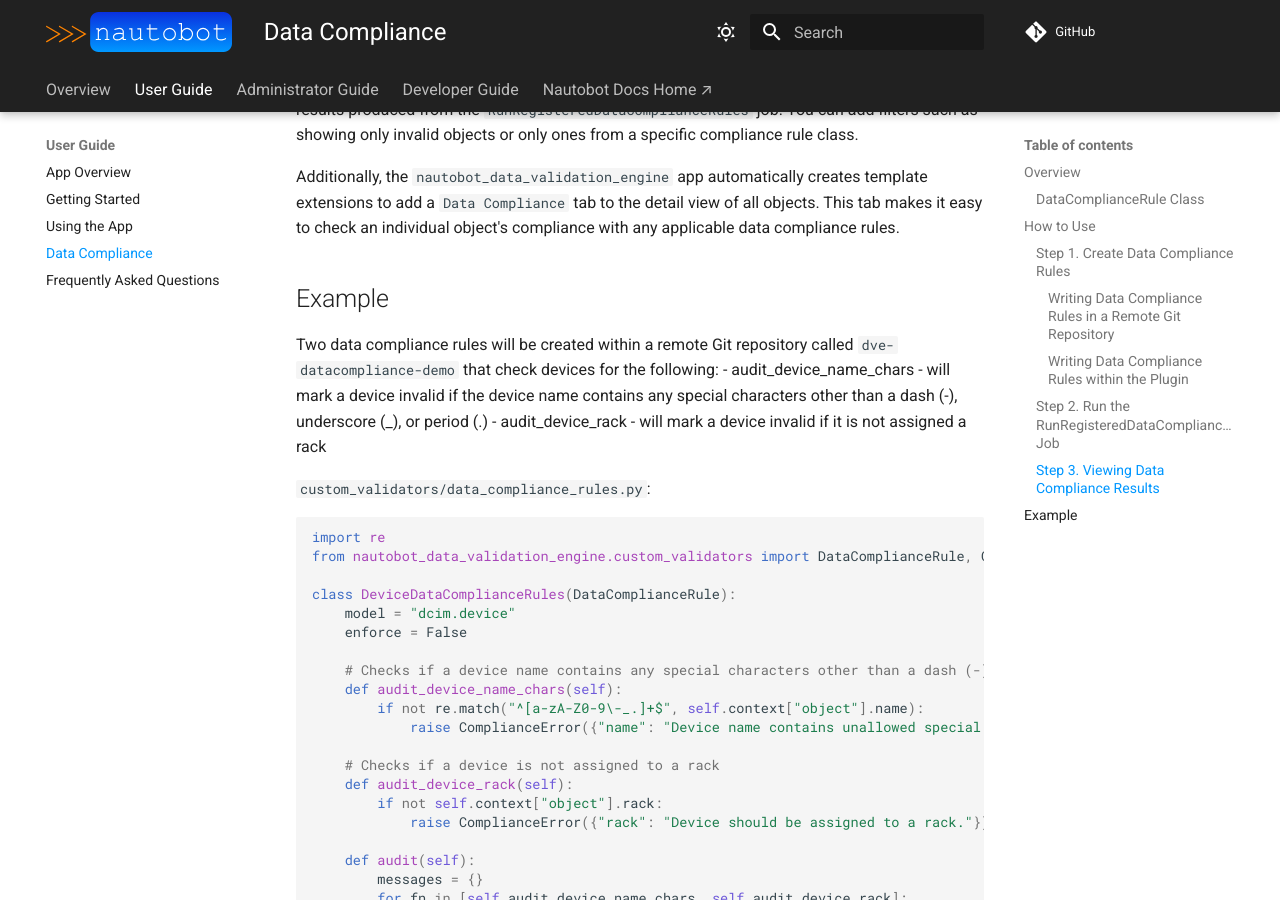
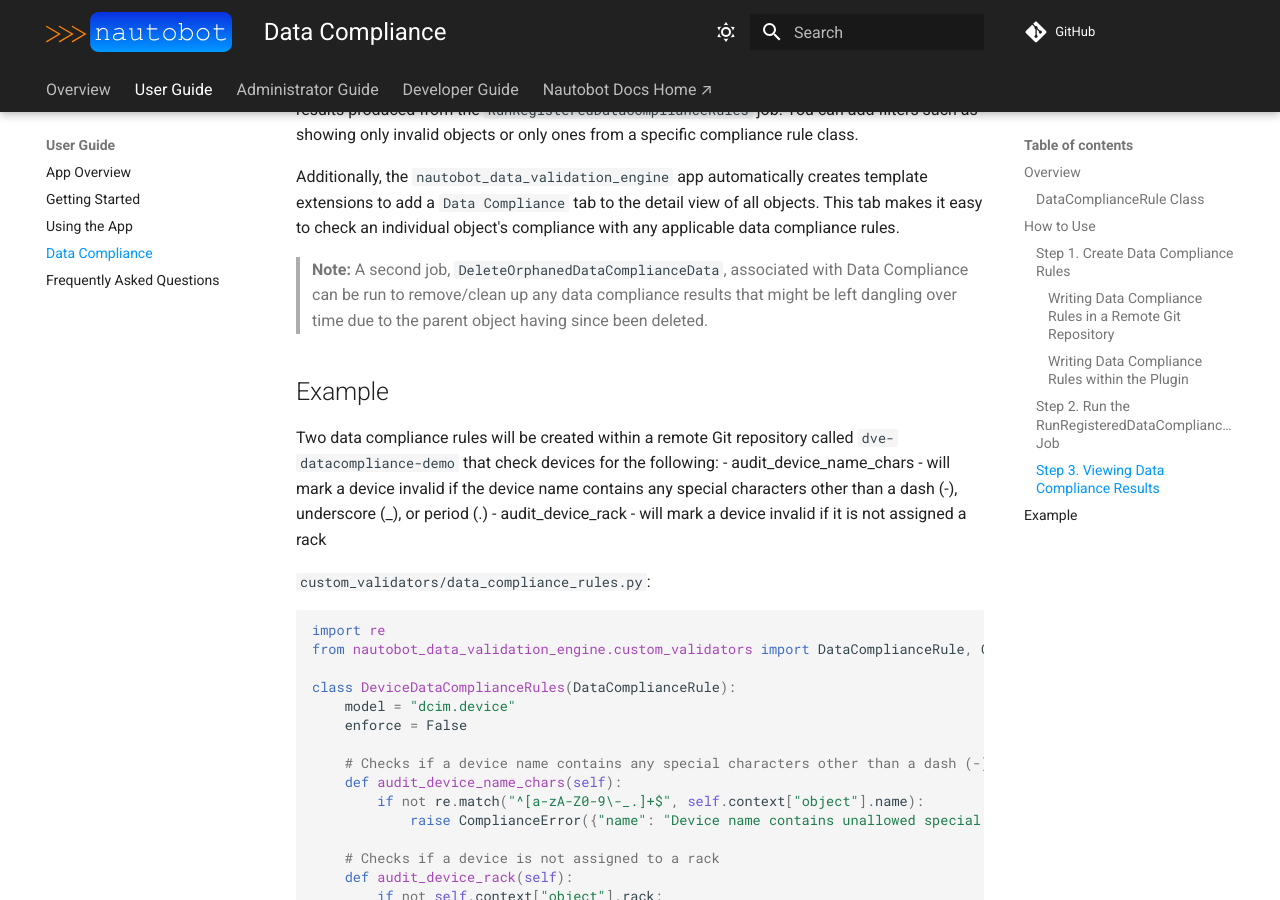
Before and after one commit to nautobot/nautobot-app-data-validation-engine, an MkDocs documentation site: the page built from docs/user/app_data_compliance.md, in a window 1280 px wide and 900 px high, scrolled down 3651 px. Built offline with MkDocs 1.6.1 and Material for MkDocs 9.7.7, drawn with Linux system fonts in a browser that asks for light colours; comment, search, counter and statistics services are not loaded.

Commit message:
Update docs/user/app_data_compliance.md

```diff
--- a/docs/user/app_data_compliance.md
+++ b/docs/user/app_data_compliance.md
@@ -111,6 +111,8 @@
 
 Additionally, the `nautobot_data_validation_engine` app automatically creates template extensions to add a `Data Compliance` tab to the detail view of all objects. This tab makes it easy to check an individual object's compliance with any applicable data compliance rules.
 
+> **Note:** A second job, `DeleteOrphanedDataComplianceData`, associated with Data Compliance can be run to remove/clean up any data compliance results that might be left dangling over time due to the parent object having since been deleted.
+
 ## Example
 
 Two data compliance rules will be created within a remote Git repository called `dve-datacompliance-demo` that check devices for the following:
```
